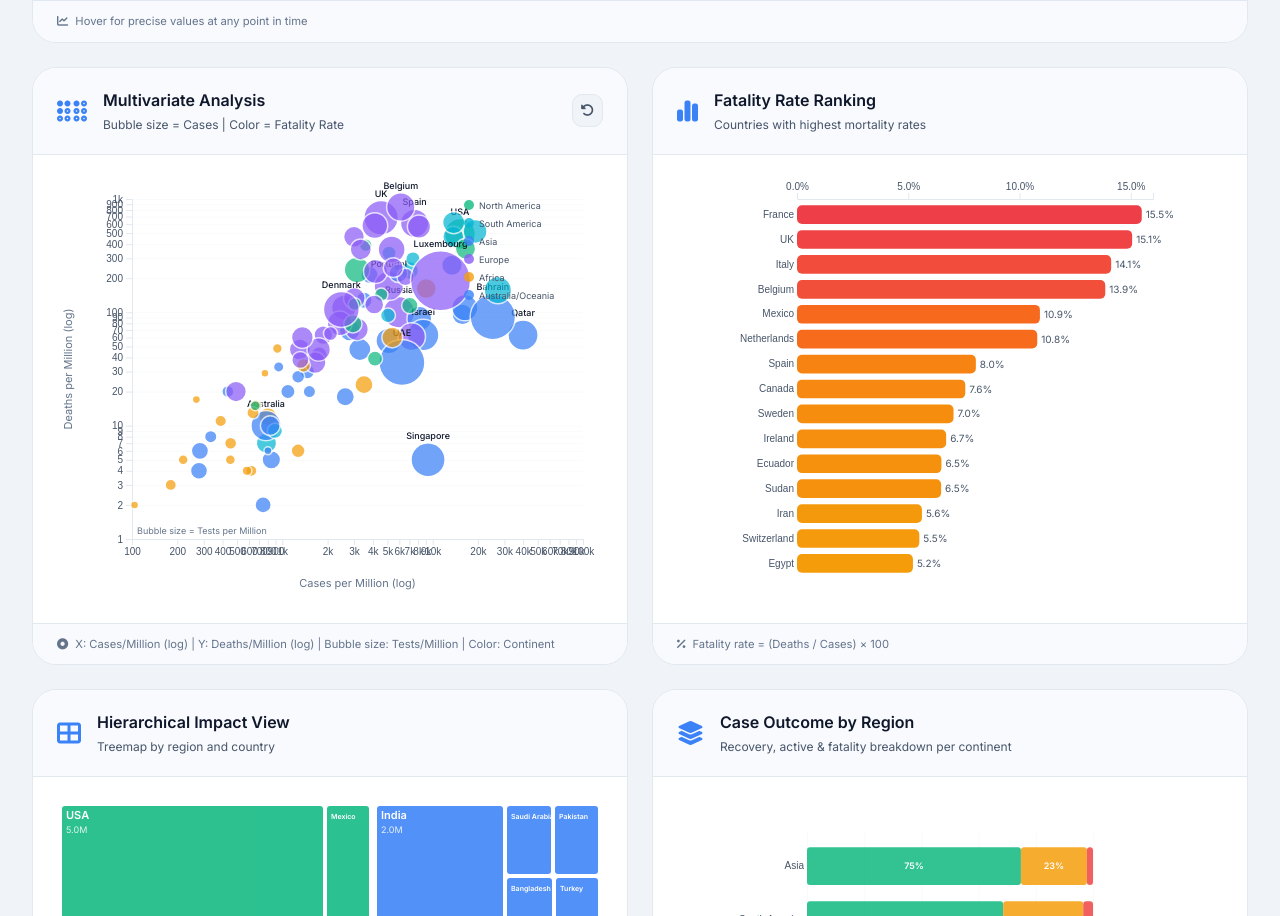
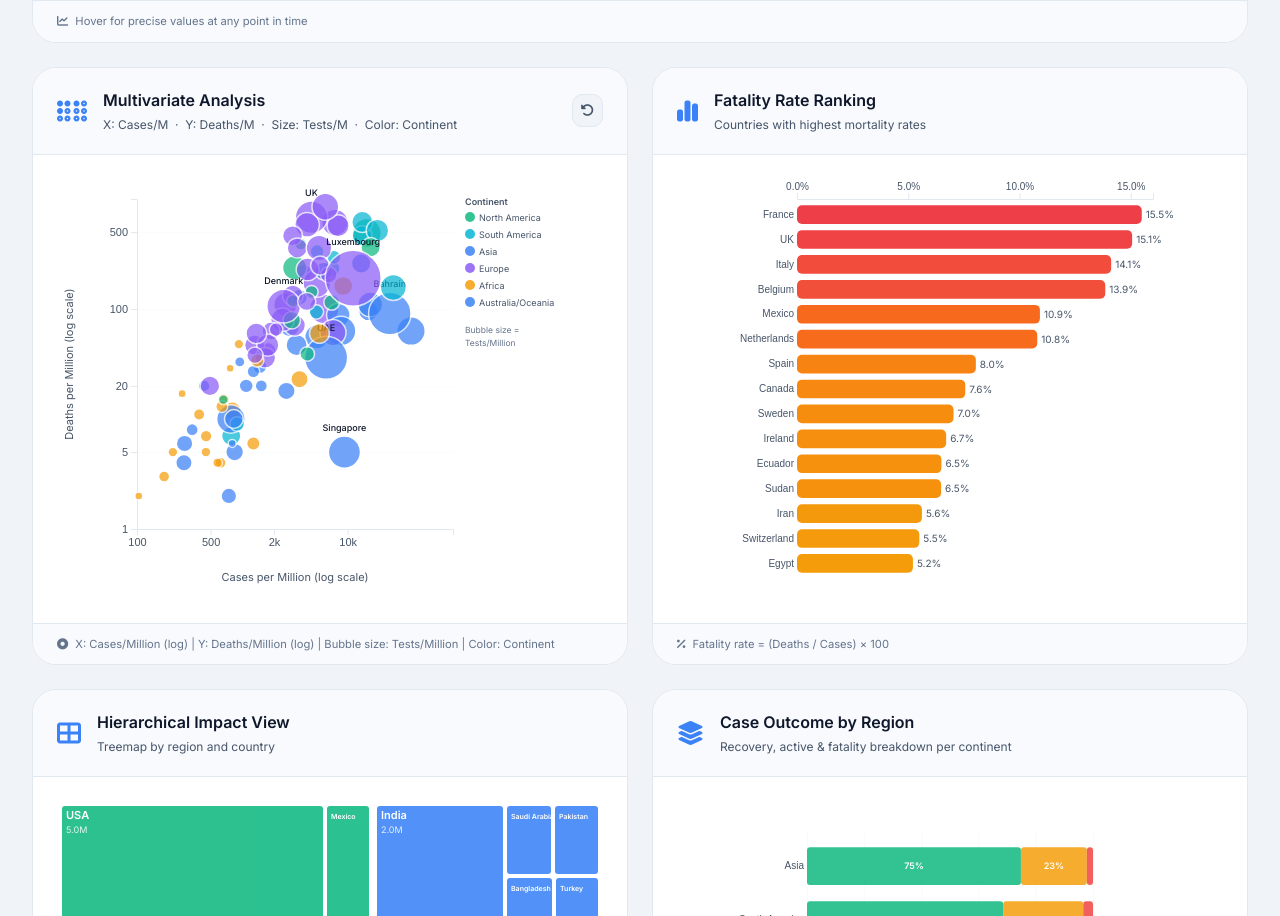
Before and after one commit to hiramustafabaig/covid-dashboard, a plain HTML site: page index.html in a window 1280 px wide. Shown: the part 3620-4536 px from the top of the page. Drawn offline with nearby package versions, Linux system fonts and the light colour scheme; no server answers.

Commit message:
Fix bubble chart axis clutter, add live URL, update README
- Bubble chart: replace dense log ticks with 5 explicit tick values each axis
- Bubble chart: move continent legend to right margin, no plot overlap
- Bubble chart: fix subtitle from wrong 'Cases/Fatality Rate' to actual encoding
- Add README.md with live GitHub Pages link and project overview
- Add live URL to Word doc cover page and credits table
- Live deployment: https://omerbindawood.github.io/covid-dashboard/

```diff
--- a/generate_report.js
+++ b/generate_report.js
@@ -360,7 +360,7 @@ const doc = new Document({
 
         new Paragraph({
           alignment: AlignmentType.CENTER,
-          children: [new TextRun({ text: 'Data Period: January 22 – July 27, 2020  |  208 Countries  |  9 Visualizations  |  D3.js v7', size: 18, italics: true, color: '6B7280' })]
+          children: [new TextRun({ text: 'Live: https://omerbindawood.github.io/covid-dashboard/  |  208 Countries  |  9 Visualizations  |  D3.js v7', size: 18, italics: true, color: '6B7280' })]
         }),
 
         new Paragraph({ children: [new PageBreak()] })
@@ -729,6 +729,7 @@ const doc = new Document({
           columnWidths: [3000, 6026],
           rows: [
             dataRow(['Project Title', 'COVID Intelligence Dashboard'], [3000, 6026], false),
+            dataRow(['Live URL', 'https://omerbindawood.github.io/covid-dashboard/'], [3000, 6026], true),
             dataRow(['Course', 'Data Visualization Techniques'], [3000, 6026], true),
             dataRow(['Instructor', 'Dr. Shaneela Naz'], [3000, 6026], false),
             dataRow(['Team Member 1', 'Hira Baig — SP23-BDS-019'], [3000, 6026], true),
--- a/index.html
+++ b/index.html
@@ -328,7 +328,7 @@
                             <i class="fas fa-braille"></i>
                             <div>
                                 <h3>Multivariate Analysis</h3>
-                                <p>Bubble size = Cases | Color = Fatality Rate</p>
+                                <p>X: Cases/M &nbsp;·&nbsp; Y: Deaths/M &nbsp;·&nbsp; Size: Tests/M &nbsp;·&nbsp; Color: Continent</p>
                             </div>
                         </div>
                         <div class="viz-card-actions">
--- a/js/charts.js
+++ b/js/charts.js
@@ -539,7 +539,7 @@ function renderBubbleChart(data) {
 
     const width  = container.clientWidth || 500;
     const height = 420;
-    const margin = { top: 20, right: 20, bottom: 60, left: 75 };
+    const margin = { top: 20, right: 150, bottom: 70, left: 80 };
     const iw = width  - margin.left - margin.right;
     const ih = height - margin.top  - margin.bottom;
 
@@ -561,24 +561,45 @@ function renderBubbleChart(data) {
         .range([ih,0]).nice();
 
     const maxTests = d3.max(fd, d=>d.testsPerMillion) || 1;
-    const rScale = d3.scaleSqrt().domain([0, maxTests]).range([4, 30]);
+    const rScale = d3.scaleSqrt().domain([0, maxTests]).range([4, 28]);
 
     const color = d3.scaleOrdinal().domain(Object.keys(regionColors)).range(Object.values(regionColors));
 
+    // Explicit tick values for clean log axes — only 5-6 ticks each
+    const xMax = d3.max(fd, d => d.casesPerMillion);
+    const yMax = d3.max(fd, d => d.deathsPerMillion);
+    const xTicks = [100, 500, 2000, 10000, 50000].filter(v => v <= xMax * 1.1);
+    const yTicks = [1, 5, 20, 100, 500].filter(v => v <= yMax * 1.1);
+
     svg.append('g').attr('class','grid')
-        .call(d3.axisLeft(yScale).tickSize(-iw).tickFormat(''))
-        .selectAll('line').attr('stroke','rgba(148,163,184,0.15)');
+        .call(d3.axisLeft(yScale).tickValues(yTicks).tickSize(-iw).tickFormat(''))
+        .selectAll('line').attr('stroke','rgba(148,163,184,0.12)');
     svg.select('.grid .domain').remove();
 
+    const fmt = d => d >= 1000 ? (d/1000).toFixed(0)+'k' : String(d);
+
+    // X axis
     svg.append('g').attr('class','axis').attr('transform',`translate(0,${ih})`)
-        .call(d3.axisBottom(xScale).tickFormat(d3.format('~s')));
+        .call(d3.axisBottom(xScale).tickValues(xTicks).tickFormat(fmt))
+        .selectAll('text').style('font-size','11px');
+
+    // Y axis
     svg.append('g').attr('class','axis')
-        .call(d3.axisLeft(yScale).tickFormat(d3.format('~s')));
+        .call(d3.axisLeft(yScale).tickValues(yTicks).tickFormat(fmt))
+        .selectAll('text').style('font-size','11px');
 
-    svg.append('text').attr('x',iw/2).attr('y',ih+48).attr('text-anchor','middle')
-        .style('font-size','11px').style('fill','var(--text-tertiary)').text('Cases per Million (log)');
-    svg.append('text').attr('transform','rotate(-90)').attr('x',-ih/2).attr('y',-60)
-        .attr('text-anchor','middle').style('font-size','11px').style('fill','var(--text-tertiary)').text('Deaths per Million (log)');
+    // Axis labels — well-spaced
+    svg.append('text').attr('x',iw/2).attr('y',ih+52)
+        .attr('text-anchor','middle')
+        .style('font-size','11px').style('fill','var(--text-secondary)')
+        .text('Cases per Million (log scale)');
+
+    svg.append('text')
+        .attr('transform','rotate(-90)')
+        .attr('x',-ih/2).attr('y',-64)
+        .attr('text-anchor','middle')
+        .style('font-size','11px').style('fill','var(--text-secondary)')
+        .text('Deaths per Million (log scale)');
 
     const gs = svg.selectAll('g.bub').data(fd).enter().append('g').attr('class','bub')
         .attr('transform',d=>`translate(${xScale(d.casesPerMillion)},${yScale(d.deathsPerMillion)})`);
@@ -602,23 +623,30 @@ function renderBubbleChart(data) {
             getTooltip().style('opacity',0);
         });
 
-    gs.filter(d=>rScale(d.testsPerMillion||0)>14)
+    // Only label bubbles that are large enough and not too crowded
+    gs.filter(d=>rScale(d.testsPerMillion||0)>16)
         .append('text').attr('text-anchor','middle')
-        .attr('dy',d=>-rScale(d.testsPerMillion||0)-4)
+        .attr('dy',d=>-rScale(d.testsPerMillion||0)-5)
         .style('font-size','9px').style('fill','var(--text-primary)').style('font-weight','500')
-        .text(d=>d.country.length>12?d.country.slice(0,10)+'…':d.country);
+        .style('pointer-events','none')
+        .text(d=>d.country.length>10?d.country.slice(0,9)+'…':d.country);
 
-    // Continent legend
-    const leg = svg.append('g').attr('transform',`translate(${iw-120},0)`);
+    // Continent legend — placed in right margin, outside plot area
+    const leg = svg.append('g').attr('transform',`translate(${iw+12},10)`);
+    leg.append('text').attr('x',0).attr('y',-4)
+        .style('font-size','9px').style('font-weight','600')
+        .style('fill','var(--text-secondary)').text('Continent');
     const continents = [...new Set(fd.map(d=>d.continent||'Other'))];
     continents.forEach((c,i)=>{
-        leg.append('circle').attr('cx',6).attr('cy',i*18+6).attr('r',5).attr('fill',color(c)).attr('opacity',0.8);
-        leg.append('text').attr('x',16).attr('y',i*18+10).style('font-size','9px').style('fill','var(--text-secondary)').text(c);
+        leg.append('circle').attr('cx',5).attr('cy',i*17+8).attr('r',5).attr('fill',color(c)).attr('opacity',0.85);
+        leg.append('text').attr('x',14).attr('y',i*17+12).style('font-size','9px').style('fill','var(--text-secondary)').text(c);
     });
-    // Size legend note
-    svg.append('text').attr('x',5).attr('y',ih-5)
-        .style('font-size','9px').style('fill','var(--text-tertiary)')
-        .text('Bubble size = Tests per Million');
+    // Bubble size note below legend
+    const noteY = continents.length * 17 + 22;
+    leg.append('text').attr('x',0).attr('y',noteY)
+        .style('font-size','8.5px').style('fill','var(--text-tertiary)').text('Bubble size =');
+    leg.append('text').attr('x',0).attr('y',noteY+13)
+        .style('font-size','8.5px').style('fill','var(--text-tertiary)').text('Tests/Million');
 
     const resetBtn = document.getElementById('resetBubbleBtn');
     if (resetBtn) {
```
Also changed, not shown: 2 other files.
